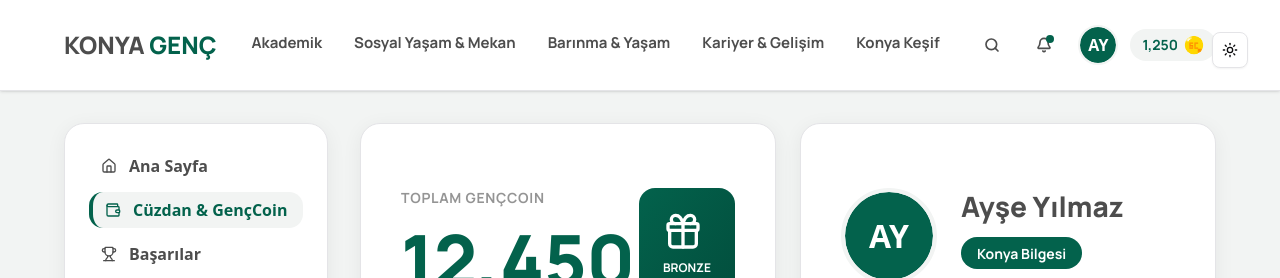
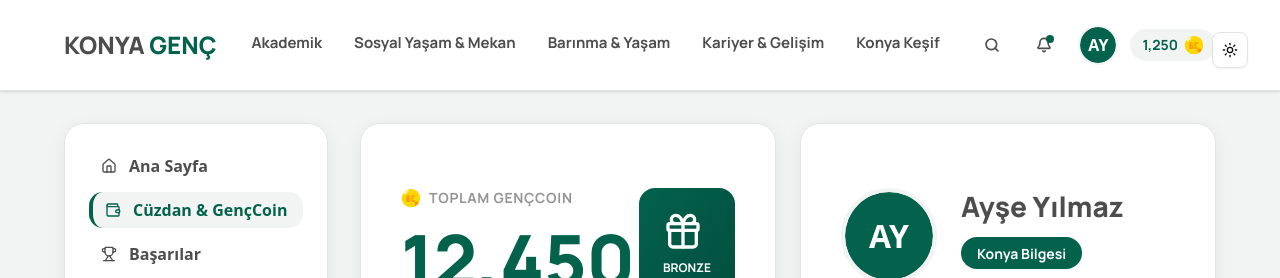
Before and after one commit to dogancanyildiz/wikonya, a Next.js app in the folder frontend/: page /dashboard in a window 1280 px wide. Shown: the top 278 px of the page. Built offline with nearby package versions, Linux system fonts and the light colour scheme.

Commit message:
feat(dashboard): add coin icon to wallet card header

```diff
--- a/frontend/components/dashboard/wallet-card.tsx
+++ b/frontend/components/dashboard/wallet-card.tsx
@@ -3,6 +3,7 @@
 import { ArrowUpRight, TrendingUp, Gift } from "lucide-react"
 import { Button } from "@/components/ui/button"
 import { Card, CardContent } from "@/components/ui/card"
+import { CoinIcon } from "@/components/coin-icon"
 
 export function WalletCard() {
   return (
@@ -10,9 +11,12 @@ export function WalletCard() {
       <CardContent className="p-6 sm:p-10">
         <div className="flex items-start justify-between mb-6 sm:mb-8">
           <div>
-            <p className="font-[Manrope] text-[#4d4d4d]/60 dark:text-muted-foreground mb-3 sm:mb-4 uppercase tracking-wider font-bold text-xs sm:text-sm">
-              Toplam GençCoin
-            </p>
+            <div className="flex items-center gap-2 mb-3 sm:mb-4">
+              <CoinIcon />
+              <p className="font-[Manrope] text-[#4d4d4d]/60 dark:text-muted-foreground uppercase tracking-wider font-bold text-xs sm:text-sm">
+                Toplam GençCoin
+              </p>
+            </div>
             <div className="font-[Manrope] text-[#03624c] leading-none mb-2 font-black text-5xl sm:text-6xl lg:text-[72px]">
               12,450
             </div>
```
